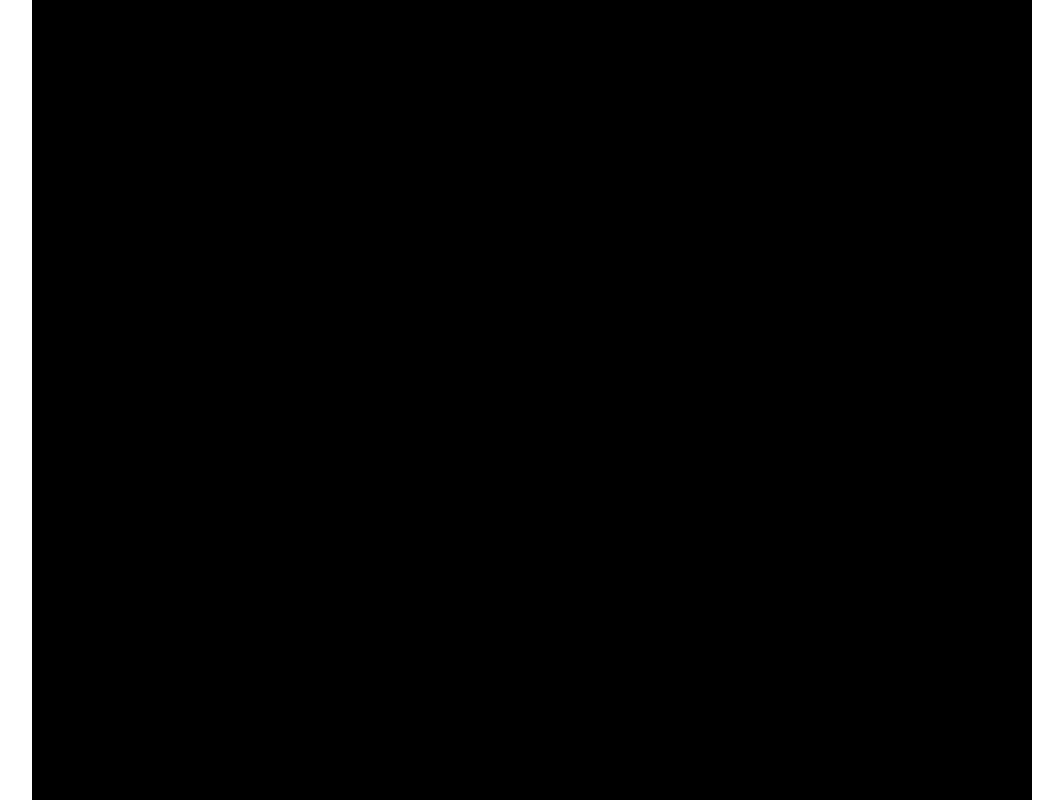
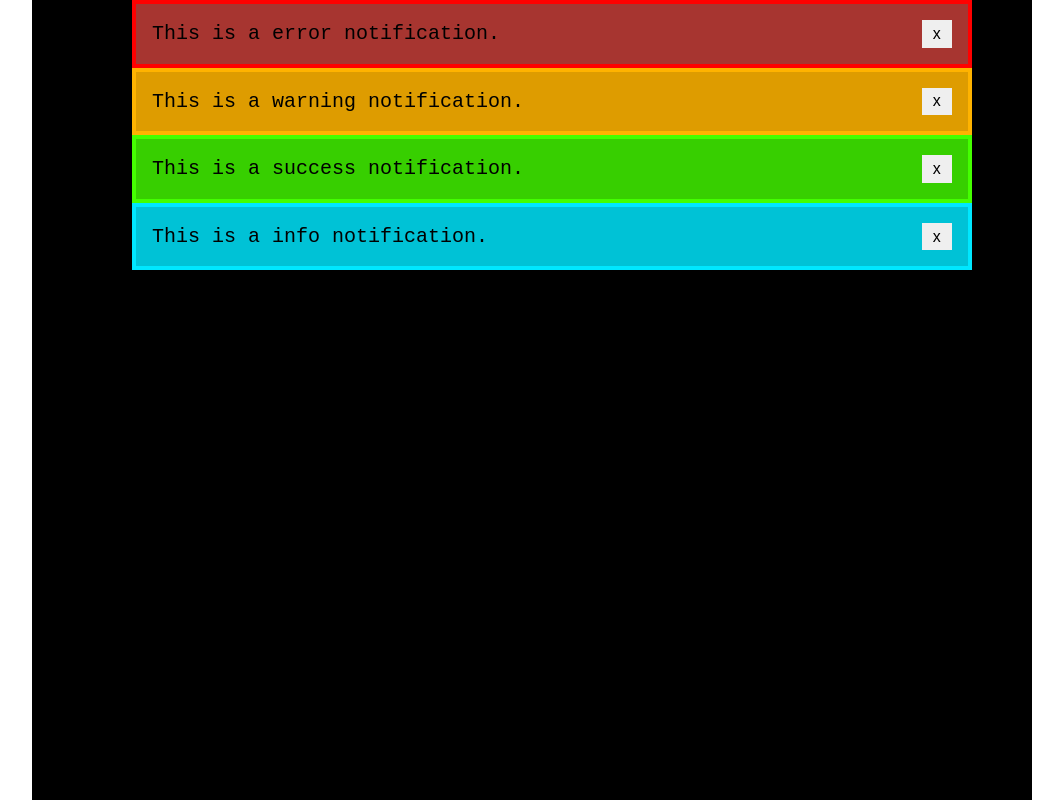
Before and after one commit to Noah2610/LD53, a website built with Vite: page app/index.html in a window 1280 px wide. Shown: the whole page, without its empty margins (108-1171 px from the left). Built offline with nearby package versions, Linux system fonts and the light colour scheme; no server answers; files whose address does not match are found by name.

Commit message:
app: Setup socket, add notifications

```diff
--- a/app/index.html
+++ b/app/index.html
@@ -12,6 +12,8 @@
                     <div class="player entity"></div>
                 </div>
             </main>
+
+            <div class="notifications"></div>
         </div>
         <script type="module" src="/src/main.ts"></script>
     </body>
--- a/app/src/main.ts
+++ b/app/src/main.ts
@@ -45,6 +45,8 @@ const CONTROLS = {
 
 type ActionName = keyof typeof CONTROLS;
 
+const SERVER_URL = "0.0.0.0:8090";
+
 const STATE: State = {
     entities: [],
     actions: new Map(),
@@ -56,8 +58,50 @@ window.STATE = STATE;
 function main() {
     setupPlayer();
     setupControls();
+    setupSystems();
+    setupSocket();
 
-    setupSystems();
+    for (const notif of ["error", "warning", "success", "info"] as const) {
+        addNotification(notif, `This is a ${notif} notification.`);
+    }
+}
+
+function addNotification(
+    type: "error" | "warning" | "success" | "info",
+    message: string,
+) {
+    const notifsEl = document.querySelector(".notifications");
+    if (!notifsEl) {
+        throw new Error("Expected .notifications element");
+    }
+
+    const notifEl = document.createElement("div");
+    notifEl.classList.add("notification", type);
+    notifEl.innerText = message;
+
+    const closeEl = document.createElement("button");
+    closeEl.classList.add("notification-close");
+    closeEl.innerText = "x";
+    closeEl.addEventListener("click", () => notifEl.remove());
+
+    notifEl.appendChild(closeEl);
+    notifsEl.appendChild(notifEl);
+}
+
+function setupSocket() {
+    const ws = new WebSocket(`ws://${SERVER_URL}`);
+
+    ws.addEventListener("open", (e) => {
+        console.log("Connected to server");
+    });
+
+    ws.addEventListener("error", (e) => {
+        console.error("Error connecting to server");
+    });
+
+    ws.addEventListener("close", (e) => {
+        console.log(`Disconnected from server: ${e.code} ${e.reason}`);
+    });
 }
 
 function setupPlayer() {
--- a/app/src/style.css
+++ b/app/src/style.css
@@ -1,5 +1,14 @@
 body {
     margin: 0;
+    font-size: 20px;
+    font-family: monospace;
+}
+
+button {
+    font-size: 1rem;
+    padding: 0.3rem 0.7rem;
+    cursor: pointer;
+    border: none;
 }
 
 #root {
@@ -44,3 +53,47 @@ body {
     background-size: contain;
     background-repeat: no-repeat;
 }
+
+.notifications {
+    position: absolute;
+    width: 100%;
+    max-width: 800px;
+
+    display: flex;
+    justify-content: flex-start;
+    flex-direction: column;
+}
+
+.notification {
+    width: 100%;
+    padding: 1rem;
+    border: 4px solid;
+    box-sizing: content-box;
+
+    display: flex;
+    justify-content: space-between;
+    align-items: center;
+}
+
+.notification > .notification-close {
+}
+
+.notification.error {
+    background-color: #a73530;
+    border-color: #ff0000;
+}
+
+.notification.warning {
+    background-color: #de9c00;
+    border-color: #ffb300;
+}
+
+.notification.success {
+    background-color: #37cf00;
+    border-color: #44ff00;
+}
+
+.notification.info {
+    background-color: #00c2d6;
+    border-color: #00e7ff;
+}
--- a/server/src/server.ts
+++ b/server/src/server.ts
@@ -12,7 +12,7 @@ wss.on("connection", (ws) => {
         console.log(`Client disconnected: ${code}`);
     });
 
-    console.log("Client connected: ");
+    console.log(`Client connected: ${ws.url}`);
 });
 
 const server = expressServer.listen(PORT, HOST, () => {
```
